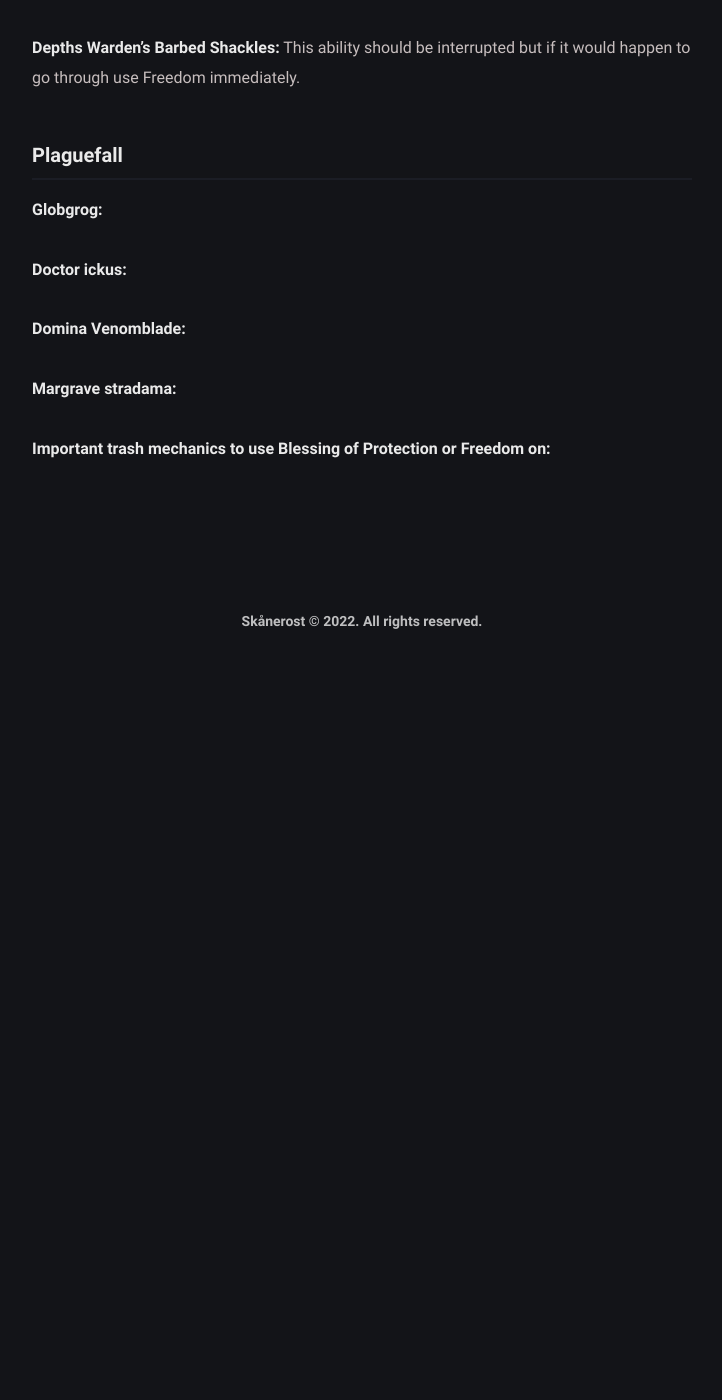
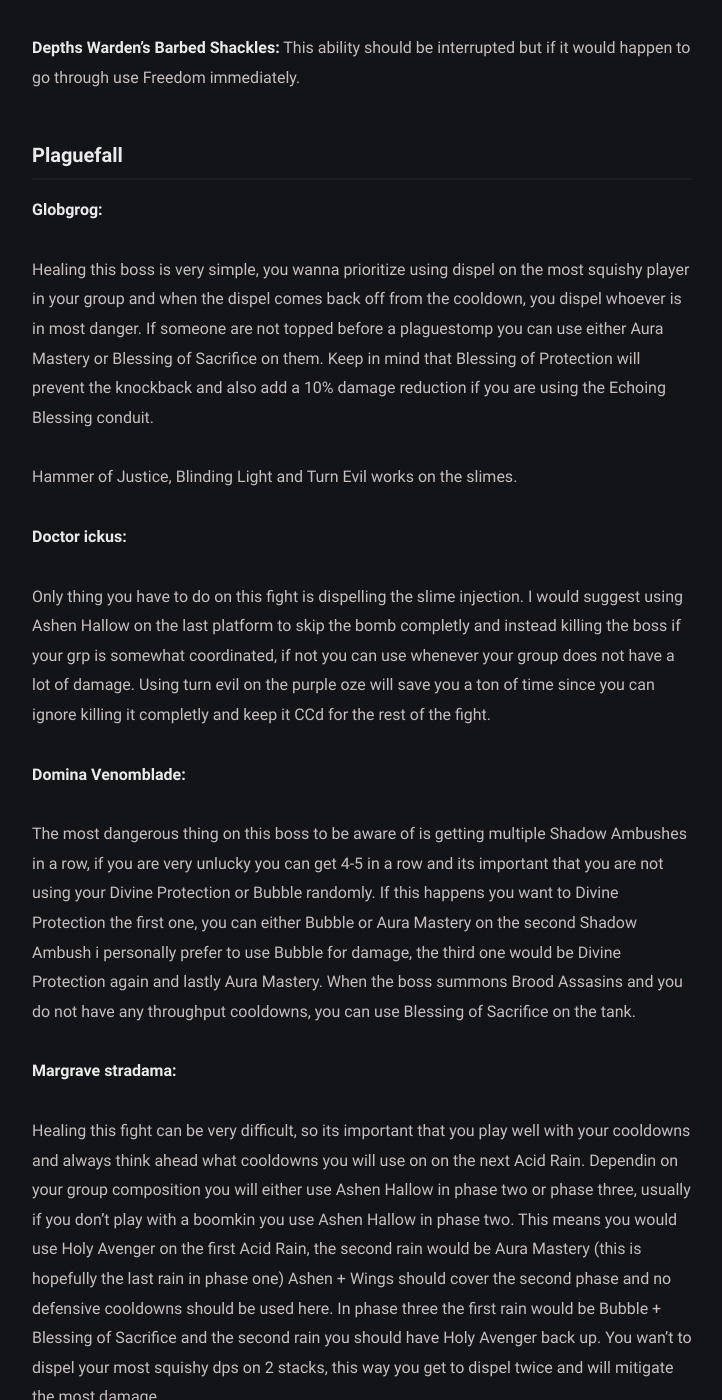
Before and after one commit to BetterThanWowhead/BetterThanWowhead.github.io, a Jekyll site: the page built from pages/M+/cd.md, in a window 1280 px wide and 1400 px high, scrolled down 3268 px. Shown: the whole window, without its empty margins (278-1000 px from the left). Built offline with Jekyll 4.4.1, drawn with Linux system fonts in a browser that asks for light colours; before the commit the page ends 3936 px from its top, so only the background shows below that; some of the changed text lies outside the part shown.

Commit message:
Plaguefall done

```diff
--- a/pages/M+/cd.md
+++ b/pages/M+/cd.md
@@ -61,10 +61,36 @@ This fight is pretty stright forward, you can avoid getting the bleed by using D
 
 **Globgrog:**
 
+Healing this boss is very simple, you wanna prioritize using dispel on the most squishy player in your group and when the dispel comes back off from the cooldown, you dispel whoever is in most danger. If someone are not topped before a plaguestomp you can use either Aura Mastery or Blessing of Sacrifice on them. Keep in mind that Blessing of Protection will prevent the knockback and also add a 10% damage reduction if you are using the Echoing Blessing conduit.
+
+Hammer of Justice, Blinding Light and Turn Evil works on the slimes.
+
 **Doctor ickus:**
+
+Only thing you have to do on this fight is dispelling the slime injection. I would suggest using Ashen Hallow on the last platform to skip the bomb completly and instead killing the boss if your grp is somewhat coordinated, if not you can use whenever your group does not have a lot of damage. Using turn evil on the purple oze will save you a ton of time since you can ignore killing it completly and keep it CCd for the rest of the fight.
 
 **Domina Venomblade:**
 
+The most dangerous thing on this boss to be aware of is getting multiple Shadow Ambushes in a row, if you are very unlucky you can get 4-5 in a row and its important that you are not using your Divine Protection or Bubble randomly. If this happens you want to Divine Protection the first one, you can either Bubble or Aura Mastery on the second Shadow Ambush i personally prefer to use Bubble for damage, the third one would be Divine Protection again and lastly Aura Mastery. When the boss summons Brood Assasins and you do not have any throughput cooldowns, you can use Blessing of Sacrifice on the tank.
+
 **Margrave stradama:**
 
+Healing this fight can be very difficult, so its important that you play well with your cooldowns and always think ahead what cooldowns you will use on on the next Acid Rain. Dependin on your group composition you will either use Ashen Hallow in phase two or phase three, usually if you don't play with a boomkin you use Ashen Hallow in phase two. This means you would use Holy Avenger on the first Acid Rain, the second rain would be Aura Mastery (this is hopefully the last rain in phase one) Ashen + Wings should cover the second phase and no defensive cooldowns should be used here. In phase three the first rain would be Bubble + Blessing of Sacrifice and the second rain you should have Holy Avenger back up. You wan't to dispel your most squishy dps on 2 stacks, this way you get to dispel twice and will mitigate the most damage.
+
 **Important trash mechanics to use Blessing of Protection or Freedom on:**
+
+**Rigged Plagueborer's Wretched Phlegm:** Using freedom BEFORE the cast is finished will fully immune the damage, and can be used every second plagueborer cast.
+
+**Slime Tentacle's Crushing Embrace:** Every now and then the tentacle will grip one of your players, you can either Hammer of Justice, Blinding Light, Freedom or use Blessing of Protection to break them free.
+
+**Plaguebinder's Gripping Infection:** You need to use Freedom on this since You don't wan't to use your dispel on this mechanic since you need to save it for the debuff the slimeclaws puts on your tank or closest target.
+
+### **Mists of Tirna Scithe**
+---
+**Ingra Maloch:**
+
+**Mistcaller:**
+
+**Tred'ova:**
+
+**Important trash mechanics to use Blessing of Protection on:**
```
